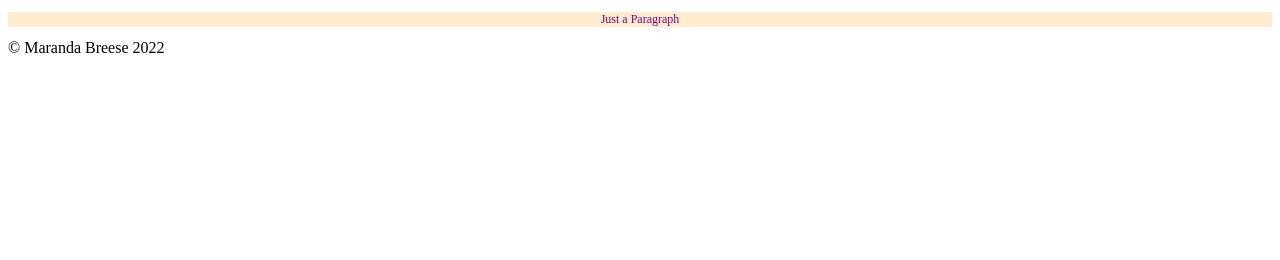
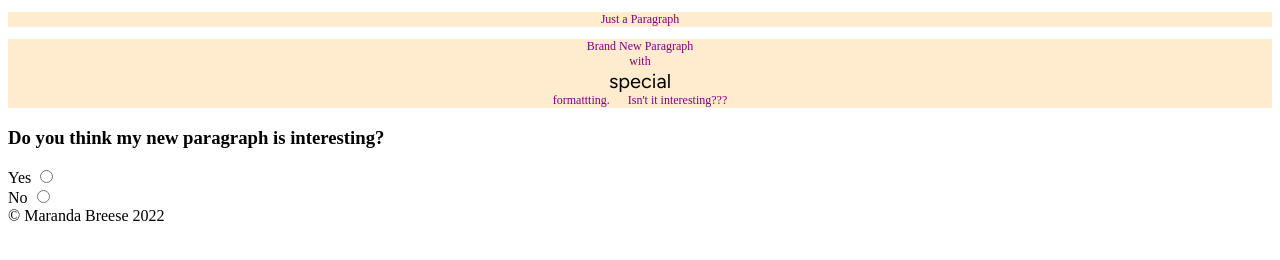
Before and after one commit to marandabreese/HTML-CSS-Stuff, a plain HTML site: page Basic_HTML_and_CSS/Basic_HTML_5.html in a window 1280 px wide. Drawn offline with Linux system fonts and the light colour scheme.

Commit message:
more Basic html test + starting new project folder

```diff
--- a/Basic_HTML_and_CSS/Basic_HTML_5.html
+++ b/Basic_HTML_and_CSS/Basic_HTML_5.html
@@ -4,9 +4,22 @@
         <title>Testing CSS</title>
         <meta charset="utf-8">
         <link rel="stylesheet" type="text/css" href="stylesheet.css">
+        <link rel="preconnect" href="https://fonts.googleapis.com">
+        <link rel="preconnect" href="https://fonts.gstatic.com" crossorigin>
+        <link href="https://fonts.googleapis.com/css2?family=Figtree&display=swap" rel="stylesheet">
     </head>
     <body>
         <p>Just a Paragraph</p>
+        <section>
+            <p>Brand New Paragraph<br>with <br><span>special</span> <br>formattting. &nbsp; &nbsp; &nbsp;Isn't it interesting???</span></p>
+        </section>
+            <h3>Do you think my new paragraph is interesting?</h3>
+        <form action="" method="GET">
+            <label for="yes">Yes</label>
+            <input type="radio" name="yes"><br>
+            <label for="no">No</label>
+            <input type="radio" name="no"><br>
+        </form>
     </body>
     <footer>&copy; Maranda Breese 2022</footer>
 </html>
--- a/Basic_HTML_and_CSS/stylesheet.css
+++ b/Basic_HTML_and_CSS/stylesheet.css
@@ -18,6 +18,13 @@ p {
 
 p:hover {
     text-shadow: 3px 1px 5px black;
+}
+
+span {
+    font-family: "Figtree", sans-serif;
+    color: black;
+    font-weight: 400;
+    font-size: 20px;
 }
 
 .funstyle {
```
Also changed, not shown: Basic_HTML_and_CSS/HTML_Lists.html (+3 -0 lines), Basic_Website_Project/index.html (added, +10 -0 lines), 2 other files.
